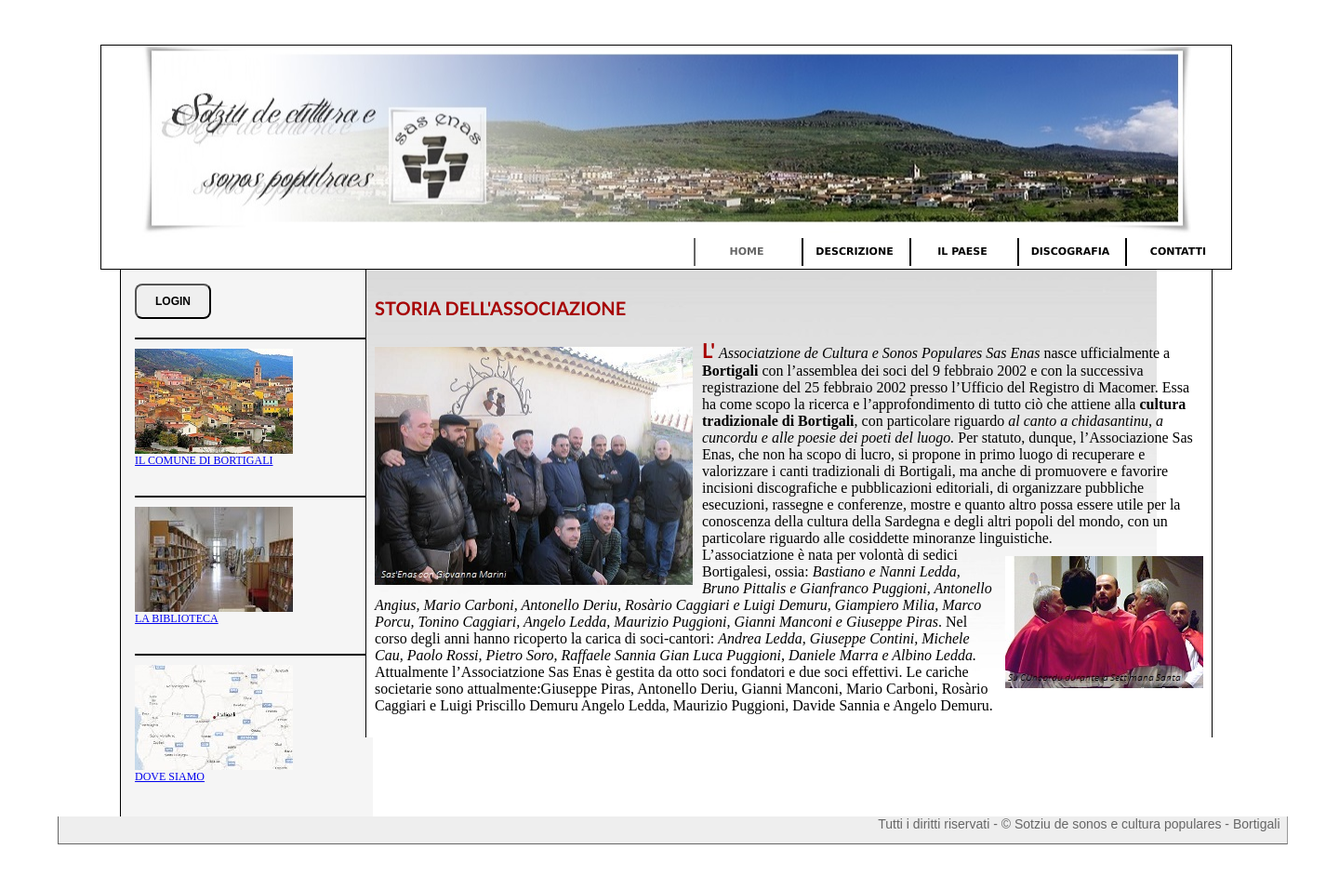
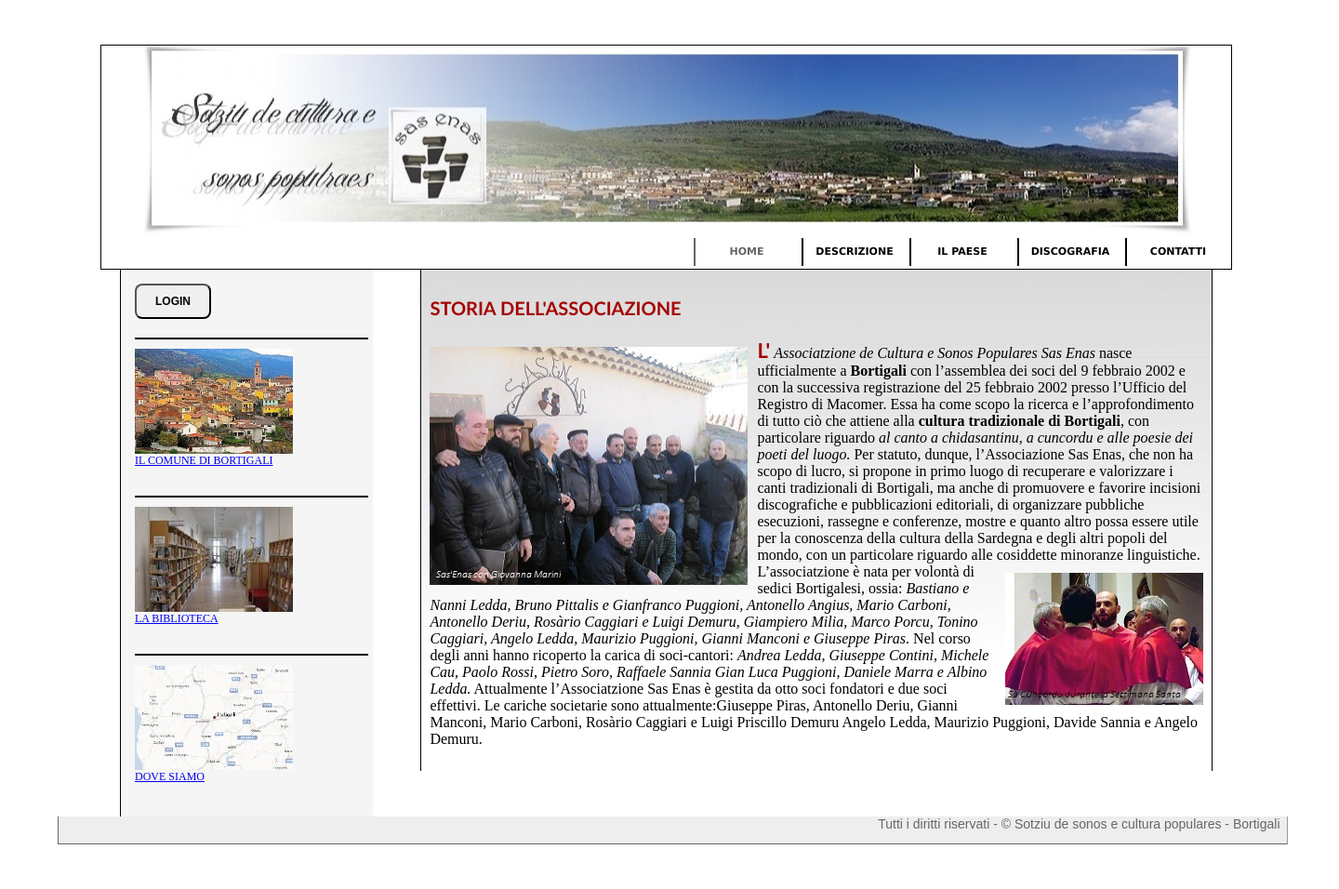
Before and after one commit to piras993/davide, a PHP site: page / in a window 1440 px wide. Shown: the whole page at 93% size. Run offline with PHP 8.4, Linux system fonts and the light colour scheme.

Commit message:
vaiiiiiii

```diff
--- a/consegnaprogetto/stile/CSS_home.css
+++ b/consegnaprogetto/stile/CSS_home.css
@@ -10,7 +10,7 @@
 
 
 #content{
-  width: 75%;
+  width: 70%;
 
 }
 .destra {
```
